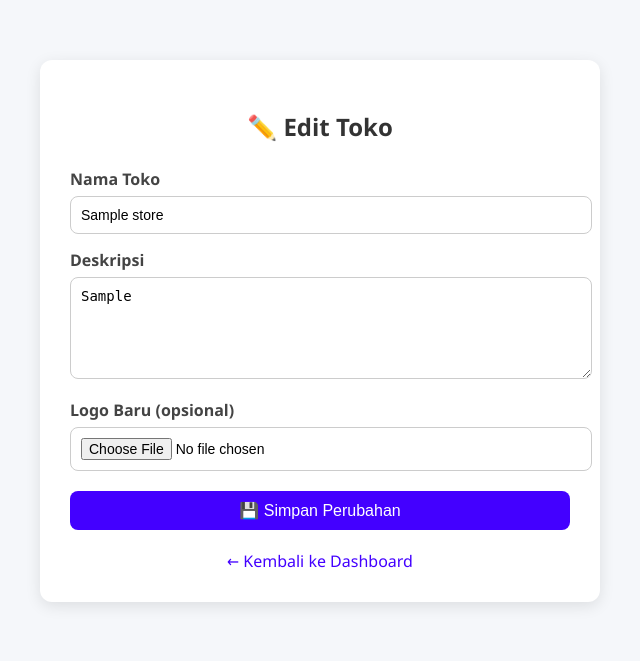
After one commit to AnangNaz/Website-E-Commerce, a PHP site: page /editToko.php?id=1 in a window 1280 px wide. The commit adds this page. Shown: the top 661 px of the page, without its empty margins (320-960 px from the left). Run offline with PHP 8.4, Linux system fonts and the light colour scheme; the visitor is signed in with stand-in values (Sample User, id 1); tables that the repository leaves empty or names only in its code hold one stand-in row (values such as "Sample post").

Commit message:
update dashboard

```diff
--- /dev/null
+++ b/editToko.php
@@ -0,0 +1,135 @@
+<?php
+session_start();
+include("koneksi.php");
+
+$toko_id = $_GET['id'] ?? null;
+
+if (!$toko_id) {
+    echo "ID toko tidak ditemukan.";
+    exit();
+}
+
+if ($_SERVER["REQUEST_METHOD"] == "POST") {
+    $nama_toko = $_POST['nama_toko'];
+    $deskripsi = $_POST['deskripsi'];
+
+    if ($_FILES['logo']['size'] > 0) {
+        $logo = addslashes(file_get_contents($_FILES['logo']['tmp_name']));
+        $sql = "UPDATE stores SET nama_toko='$nama_toko', deskripsi='$deskripsi', logo='$logo' WHERE id=$toko_id";
+    } else {
+        $sql = "UPDATE stores SET nama_toko='$nama_toko', deskripsi='$deskripsi' WHERE id=$toko_id";
+    }
+
+    if ($conn->query($sql) === TRUE) {
+        echo "<script>alert('Toko berhasil diperbarui'); window.location.href='dashboardToko.php';</script>";
+    } else {
+        echo "Gagal mengupdate: " . $conn->error;
+    }
+}
+
+$query = $conn->query("SELECT * FROM stores WHERE id=$toko_id");
+$data = $query->fetch_assoc();
+?>
+
+<!DOCTYPE html>
+<html lang="id">
+<head>
+    <meta charset="UTF-8">
+    <title>Edit Toko</title>
+    <link rel="stylesheet" href="https://cdnjs.cloudflare.com/ajax/libs/font-awesome/6.4.0/css/all.min.css">
+    <style>
+        body {
+            font-family: 'Segoe UI', Tahoma, Geneva, Verdana, sans-serif;
+            background-color: #f5f7fa;
+            margin: 0;
+            padding: 20px;
+        }
+
+        .form-container {
+            max-width: 500px;
+            margin: 40px auto;
+            background: white;
+            padding: 30px;
+            border-radius: 12px;
+            box-shadow: 0 4px 15px rgba(0,0,0,0.1);
+        }
+
+        h2 {
+            text-align: center;
+            color: #333;
+            margin-bottom: 25px;
+        }
+
+        label {
+            font-weight: bold;
+            display: block;
+            margin-top: 15px;
+            color: #444;
+        }
+
+        input[type="text"],
+        textarea,
+        input[type="file"] {
+            width: 100%;
+            padding: 10px;
+            border-radius: 8px;
+            border: 1px solid #ccc;
+            margin-top: 6px;
+            font-size: 14px;
+        }
+
+        textarea {
+            resize: vertical;
+        }
+
+        button {
+            margin-top: 20px;
+            background-color: #4300FF;
+            color: white;
+            padding: 10px 18px;
+            border: none;
+            border-radius: 8px;
+            font-size: 16px;
+            cursor: pointer;
+            width: 100%;
+        }
+
+        button:hover {
+            background-color: #0118D8;
+        }
+
+        .back-link {
+            display: block;
+            text-align: center;
+            margin-top: 20px;
+            text-decoration: none;
+            color: #4300FF;
+        }
+
+        .back-link:hover {
+            text-decoration: underline;
+        }
+    </style>
+</head>
+<body>
+
+<div class="form-container">
+    <h2>✏️ Edit Toko</h2>
+    <form method="POST" enctype="multipart/form-data">
+        <label>Nama Toko</label>
+        <input type="text" name="nama_toko" value="<?= htmlspecialchars($data['nama_toko']) ?>" required>
+
+        <label>Deskripsi</label>
+        <textarea name="deskripsi" rows="5"><?= htmlspecialchars($data['deskripsi']) ?></textarea>
+
+        <label>Logo Baru (opsional)</label>
+        <input type="file" name="logo" accept="image/*">
+
+        <button type="submit">💾 Simpan Perubahan</button>
+    </form>
+
+    <a href="dashboardToko.php" class="back-link">← Kembali ke Dashboard</a>
+</div>
+
+</body>
+</html>
--- a/index.php
+++ b/index.php
@@ -186,7 +186,7 @@ echo "Selamat datang, " . htmlspecialchars($_SESSION['user_name']);
     <section id="top-sale">
       <div class="container py-5">
         <?php
-        $conn = new mysqli("localhost", "root", "Anangnaz", "ecomm");
+        $conn = new mysqli("localhost", "root", "", "ecomm");
         $toko_result = $conn->query("SELECT id, nama_toko FROM stores");
 
         while ($store = $toko_result->fetch_assoc()) {
--- a/koneksi.php
+++ b/koneksi.php
@@ -1,7 +1,7 @@
 <?php
 $hostname = "localhost";
 $username = "root";
-$password = "Anangnaz";
+$password = "";
 $db_name = "ecomm";
 
 $conn = new mysqli($hostname, $username, $password, $db_name);
```
Also changed, not shown: dashboardToko.php (+52 -0 lines).
